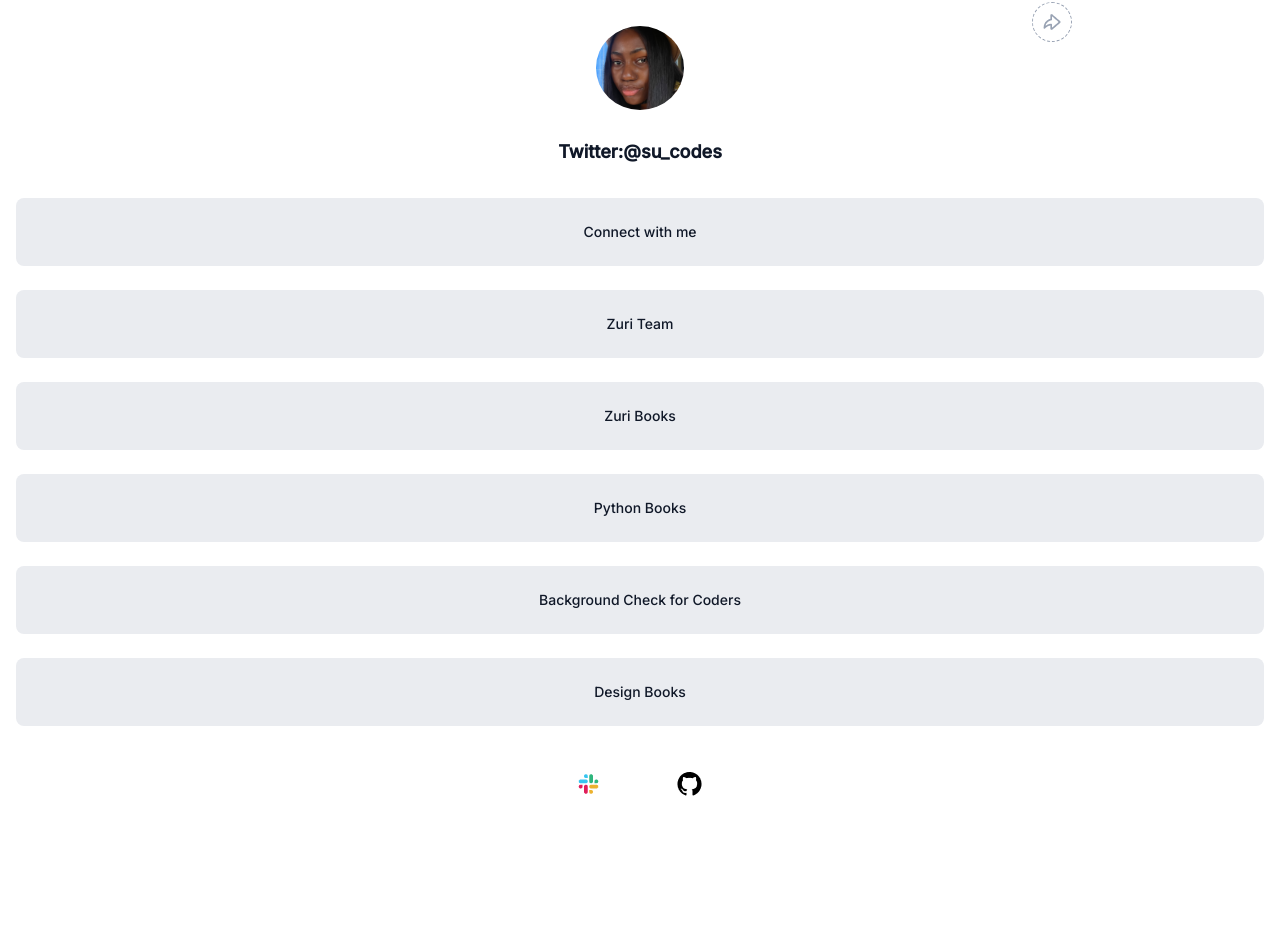
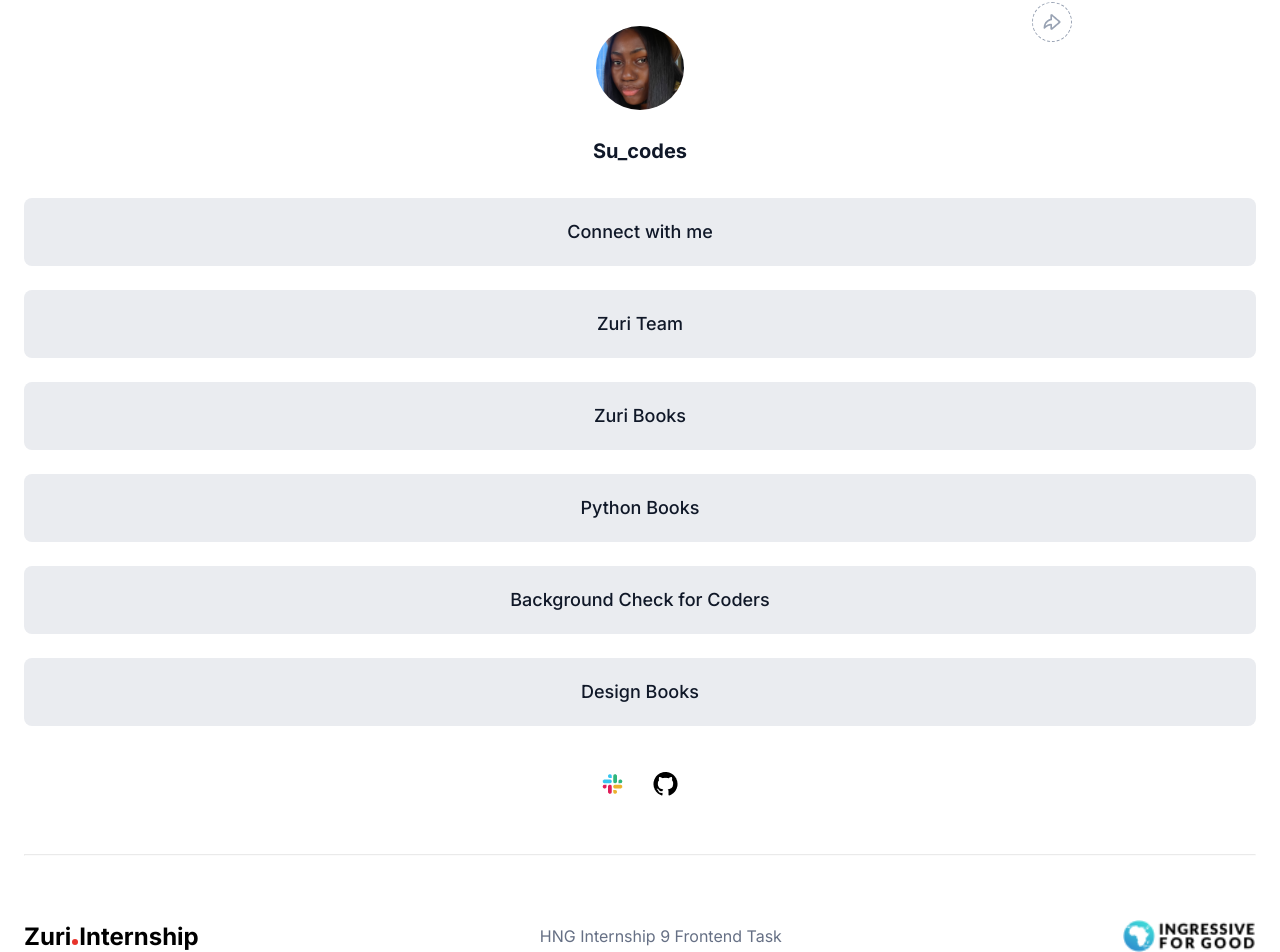
Before and after one commit to Sucodes/hng9-stage-1, a React (Create React App) app: page / in a window 1280 px wide. Shown: the part 18-970 px from the top of the page. Before the commit the page ends 872 px from the top, so only its background shows below. Built offline with nearby package versions, Linux system fonts and the light colour scheme.

Commit message:
final commit

```diff
--- a/src/App.js
+++ b/src/App.js
@@ -1,14 +1,14 @@
 import React from "react";
 import Header from './components/header/Header';
 import Button from './components/button/Button';
-import Icons from "./components/icons/Icons";
+import Footer from "./components/footer/Footer";
 
 function App() {
   return (
     <main className="container">
       <Header />
       <Button />
-      <Icons />
+      <Footer />
     </main>
   );
 }
--- a/src/components/footer/Footer.jsx
+++ b/src/components/footer/Footer.jsx
@@ -1,10 +1,23 @@
 import React from 'react';
+import Icons from '../icons/Icons';
+import I4G from '../../styles/assets/I4G.png'
 import styles from '../footer/Footer.module.scss';
 
 const Footer = () => {
   return (
     <section className={styles.footer}>
-      <div>hey</div>
+      <Icons />
+      <hr />
+      <div className={styles.footer_logo}>
+        <h2>Zuri
+          <span></span>
+          Internship
+        </h2>
+
+        <p>HNG Internship 9 Frontend Task</p>
+
+        <img src={I4G} alt="Ingressive For Good logo" />
+      </div>
     </section>
   )
 }
--- a/src/components/footer/Footer.module.scss
+++ b/src/components/footer/Footer.module.scss
@@ -1 +1,66 @@
 @import '../../styles/variable.scss';
+
+.footer {
+
+    hr {
+        width: 100%;
+        opacity: 0.2;
+        color: $horizontalColor;
+    }
+
+    &_logo {
+        padding: 20px 0px;
+        height: 196px;
+        @include flexCenter(column);
+        justify-content: space-evenly;
+        align-items: flex-start;
+
+        h2 {
+            span {
+                border-radius: 50%;
+                display: inline-block;
+                padding: 3px;
+                margin: 0 1px;
+                background-color: $red;
+                width: 3px;
+                height: 3px;
+            }
+        }
+
+        p {
+            color: $horizontalColor;
+            font-weight: 400;
+            font-size: 14px;
+            line-height: 20px;
+        }
+
+        img {
+            width: 99px;
+            height: 24px;
+        }
+    }
+}
+
+/*************** media queries **********************/
+
+@media (min-width: $md) {
+    .footer {
+
+        &_logo {
+            height: 160px;
+            @include flexCenter(row);
+            justify-content: space-between;
+            flex-wrap: wrap;
+
+            p {
+                font-size: 16px;
+                line-height: 24px;
+            }
+
+            img {
+                width: 133px;
+                height: 32px;
+            }
+        }
+    }
+}
--- a/src/components/header/Header.jsx
+++ b/src/components/header/Header.jsx
@@ -12,21 +12,20 @@
           <img src={image} alt="Profile" id="profile__img" />
         </div>
         <div className={styles.profile_links}>
-          <p>
-            Twitter:
+          <h2>
             <a
               href="https://twitter.com/su_codes"
               id="twitter"
               target="_blank"
               rel="noreferrer"
             >
-                @su_codes
+              Su_codes
             </a>
-          </p>
+          </h2>
 
           <span>
             <a href="https://hng9.slack.com/ssb/redirect" id="slack">
-              Suvwe Money
+              suvwemoney
             </a>
           </span>
         </div>
--- a/src/components/header/Header.module.scss
+++ b/src/components/header/Header.module.scss
@@ -19,7 +19,8 @@
         }
 
         &_links {
-            p {
+            h2 {
+                font-style: bold;
                 display: block;
                 color: $textColor;
                 font-weight: 700;
@@ -65,6 +66,14 @@
 @media (min-width: $md) {
     .header {
 
+        .profile {
+            &_links {
+                h2 {
+                    font-size: 20px;
+                    line-height: 30px;
+                }
+            }
+        }
         .menu_icon {
             right: 208px;
 
--- a/src/components/icons/Icons.module.scss
+++ b/src/components/icons/Icons.module.scss
@@ -7,18 +7,13 @@
     margin-bottom: 32px;
 
     div {
-        width: 20%;
         @include flexCenter(row);
         justify-content: space-between;
-    }
-}
 
-/************ media queries *********************/
-
-@media  (min-width: $md) {
-    .icons {
-        div {
-            width: 10%;
+        a {
+            img {
+                margin: 0 15px;
+            }
         }
     }
 }
--- a/src/components/links/Link.module.scss
+++ b/src/components/links/Link.module.scss
@@ -51,3 +51,17 @@
         }
     }
 }
+
+/*************** media queries **************************/
+
+@media (min-width: $md) {
+    .linkBtn {
+        div {
+            a {
+                font-weight: 500;
+                font-size: 18px;
+                line-height: 28px;
+            }
+        }
+    }
+}
--- a/src/data.json
+++ b/src/data.json
@@ -25,7 +25,7 @@
 
     {
         "key": "4",
-        "id": "books__python",
+        "id": "book__python",
         "href": "https://books.zuri.team/python-for-beginners?ref_id=suvwemoney",
         "text": "Python Books",
         "title": "Want to learn Python? Grab a copy of the best recommended book!"
@@ -36,7 +36,7 @@
         "id": "pitch",
         "href": "https://background.zuri.team",
         "text": "Background Check for Coders",
-        "title": ""
+        "title": "Begin your journey to tech with the most secure platform there is."
     },
 
     {
@@ -44,6 +44,6 @@
         "id": "book__design",
         "href": "https://books.zuri.team/design-rules",
         "text": "Design Books",
-        "title": ""
+        "title": "Take a look at our FREE design book to get you started on UI/UX."
     }
 ]
--- a/src/styles/style.scss
+++ b/src/styles/style.scss
@@ -12,3 +12,11 @@
     font-family: 'Inter', sans-serif;
     padding: 0px 16px;
 }
+
+/***************** media queries ************************/
+
+@media (min-width: $md) {
+    .container {
+        padding: 0px 24px;
+    }
+}
--- a/src/styles/variable.scss
+++ b/src/styles/variable.scss
@@ -1,4 +1,5 @@
 @import url('https://fonts.googleapis.com/css2?family=Inter:wght@400;500&display=swap');
+@import url('https://fonts.googleapis.com/css2?family=Inter:wght@700&display=swap');
 
 
 /****** Colors **********/
@@ -8,6 +9,7 @@
 $iconColor: #98A2B3;
 $textColor:  #101828;
 $red: #E7332B;
+$horizontalColor: #667085;
 
 
 /********** media breakpoints ****************/
```
Also changed, not shown: src/styles/assets/Vector.png (deleted), src/styles/assets/dot.png (added).
